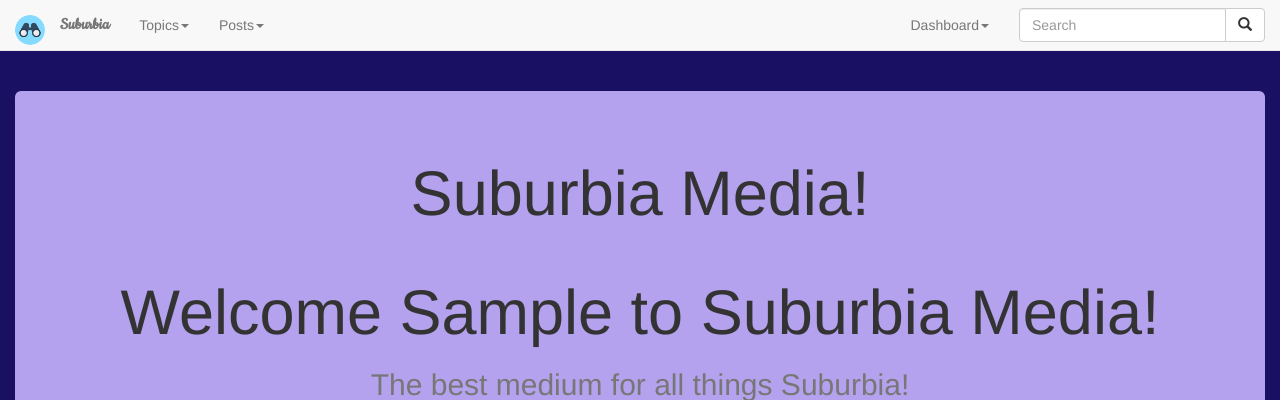
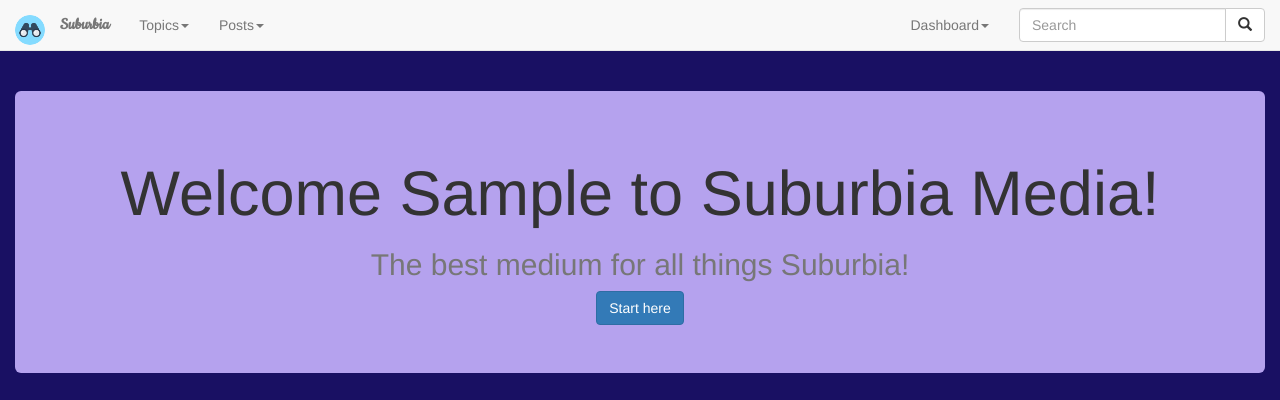
Before and after one commit to sami-mai/Suburbia, a Django app: page / in a window 1280 px wide. Shown: the top 400 px of the page. Run offline with Django 3.2, Linux system fonts and the light colour scheme; the visitor is signed in with stand-in values (Sample User, id 1); parts of the project's set-up code (start-up, migrations or seed data) failed here and were passed over; some libraries are stand-ins or nearby versions.

```diff
--- a/templates/landing.html
+++ b/templates/landing.html
@@ -7,8 +7,8 @@
     {% if user.is_authenticated%}
     <!--  -->
     {%if user.resident%}
-    <h1>Suburbia Media!</h1>
-    <br>
+    <!-- <h1>Suburbia Media!</h1>
+    <br> -->
     <h1>Welcome {{user.username|title}} to Suburbia Media!</h1>
     <h2 class="text-muted">The best medium for all things Suburbia!</h2>
     <a href="{% url 'edit_profile' request.user.id%}" class="btn btn-primary">Start here</a>
```
